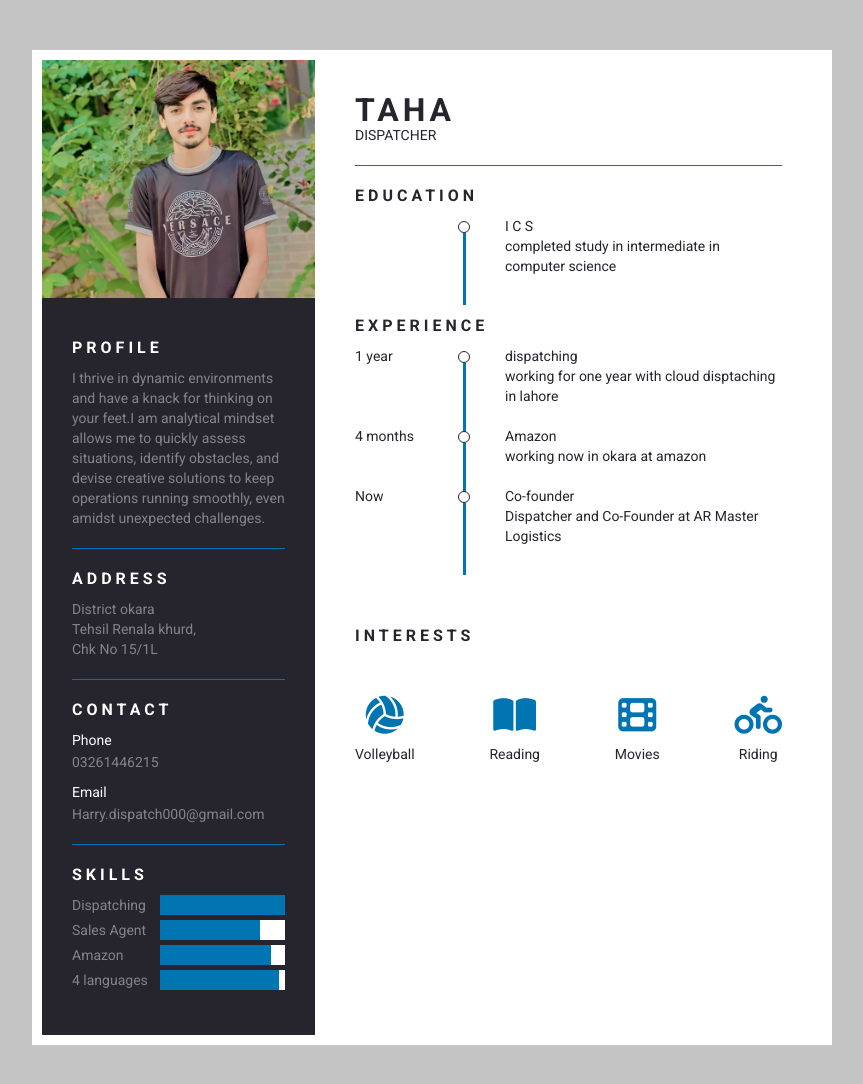
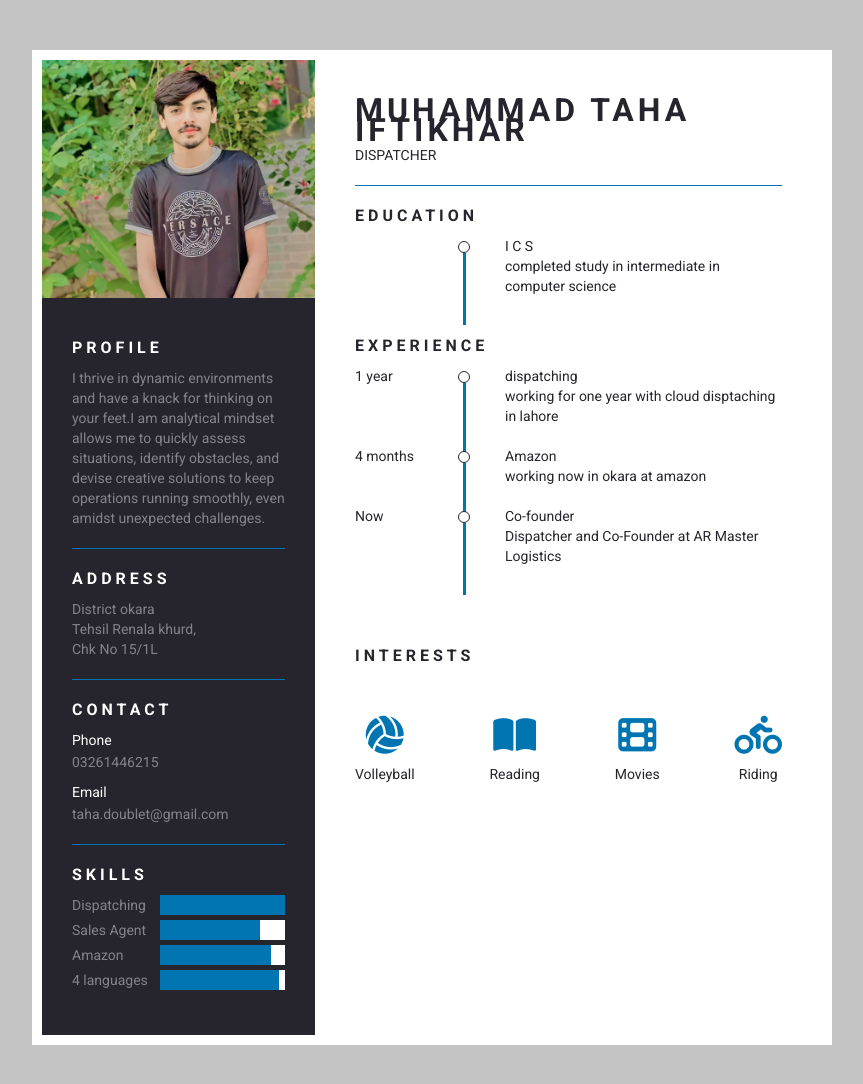
Before and after one commit to umair963/index, a plain HTML site: page index.html in a window 1280 px wide. Shown: the whole page, without its empty margins (208-1071 px from the left). Drawn offline with Linux system fonts and the light colour scheme.

Commit message:
Update index.html

```diff
--- a/index.html
+++ b/index.html
@@ -16,7 +16,7 @@
         </div>
         <div class="resume_bottom">
             <div class="resume_item resume_namerole">
-                <div class="name">Taha</div>
+                <div class="name">Muhammad Taha Iftikhar</div>
                 <div class="role">Dispatcher</div>
             </div>
             <div class="resume_item resume_profile">
@@ -39,7 +39,7 @@
                 </div>
                 <div class="resume_info">
                     <div class="resume_subtitle">Email</div>
-                    <div class="resume_subinfo">Harry.dispatch000@gmail.com</div>
+                    <div class="resume_subinfo">taha.doublet@gmail.com</div>
                 </div>
             </div>
             <div class="resume_item resume_skills">
@@ -83,7 +83,7 @@
     </div>
     <div class="resume_right">
         <div class="resume_item resume_namerole">
-            <div class="name">Taha</div>
+            <div class="name">Muhammad Taha Iftikhar</div>
             <div class="role">Dispatcher</div>
         </div>
         <div class="resume_item resume_education">
```
